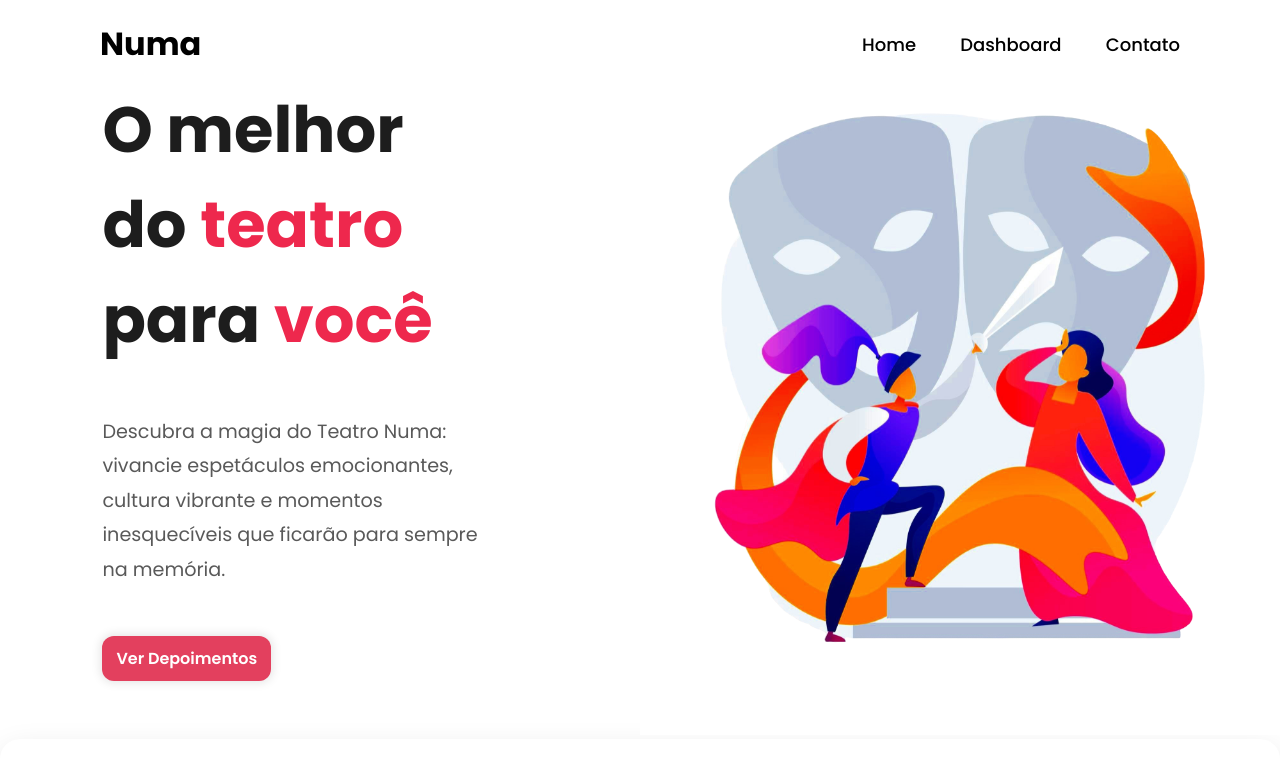
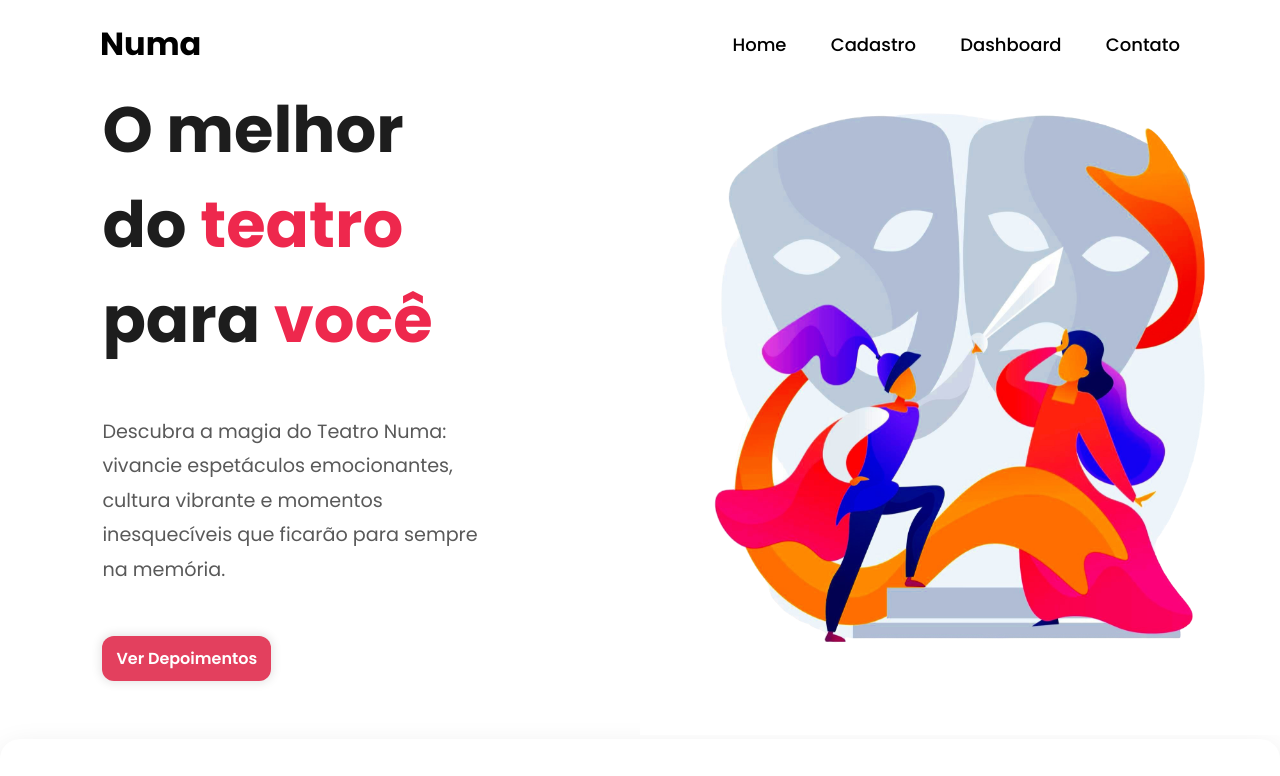
Before and after one commit to gabssiin/Projeto-Web-2024.2, a website: page home.html in a window 1280 px wide. Shown: the top 776 px of the page. Drawn offline with Linux system fonts and the light colour scheme.

Commit message:
Implementada a função de cadastro na navbar

```diff
--- a/home.html
+++ b/home.html
@@ -13,6 +13,7 @@
         <a href="#home" class="logo">Numa</a>
         <nav class="navbar">
             <a href="home.html">Home</a>
+            <a href="#">Cadastro</a>
             <a href="#">Dashboard</a>
             <a href="#">Contato</a>
         </nav>
```
Also changed, not shown: README.md.
